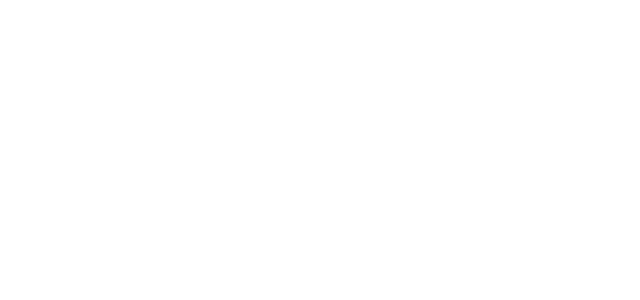
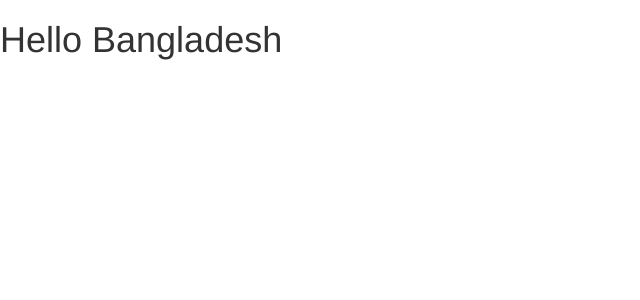
Before and after one commit to nazrul-bd/angular-smart-app-web, an Angular app: page / in a window 1280 px wide. Shown: the top 300 px of the page, without its empty margins (0-640 px from the left). Built offline with nearby package versions, Linux system fonts and the light colour scheme.

Commit message:
>> 02 The Basics    > 018 Creating a New Component    > 019 Understanding the Role of AppModule and Component Declaration

```diff
--- a/src/app/app.component.html
+++ b/src/app/app.component.html
@@ -2,3 +2,4 @@
 <!--<input type="text" [(ngModel)]="name" >-->
 <!--<p>{{name}}</p>-->
 <!--</html>-->
+<h1>Hello Bangladesh</h1>
--- a/src/app/app.module.ts
+++ b/src/app/app.module.ts
@@ -2,10 +2,12 @@
 import { BrowserModule } from '@angular/platform-browser';
 
 import { AppComponent } from './app.component';
+import {ServerComponent} from "./server/server.component";
 
 @NgModule({
   declarations: [
-    AppComponent
+    AppComponent,
+    ServerComponent
   ],
   imports: [
     BrowserModule
--- a/src/index.html
+++ b/src/index.html
@@ -2,7 +2,7 @@
 <html lang="en">
 <head>
   <meta charset="utf-8">
-  <title>SmartAppWeb</title>
+  <title>Angular Study</title>
   <base href="/">
   <meta name="viewport" content="width=device-width, initial-scale=1">
   <link rel="icon" type="image/x-icon" href="favicon.ico">
```
Also changed, not shown: src/app/server/server.component.ts (added, +8 -0 lines), src/app/server/server.component.html (added).
